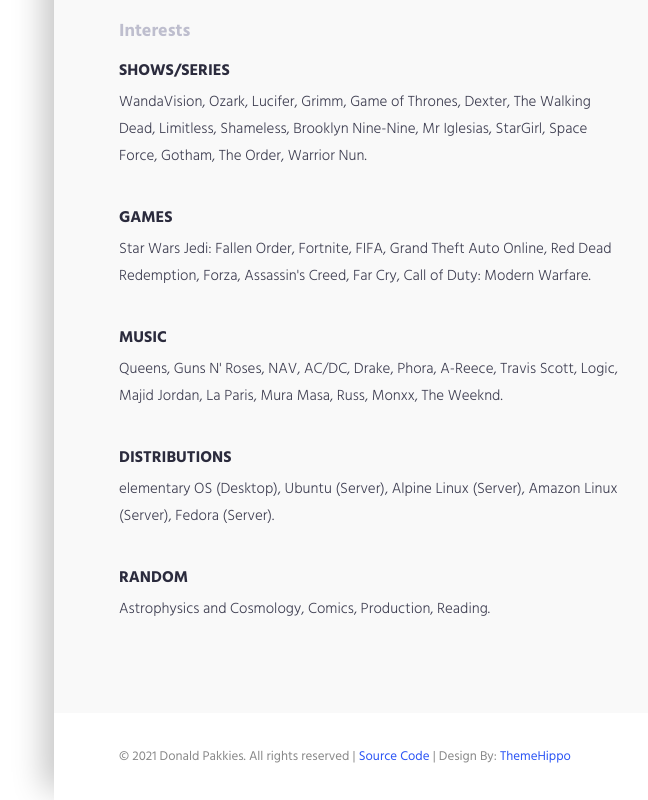
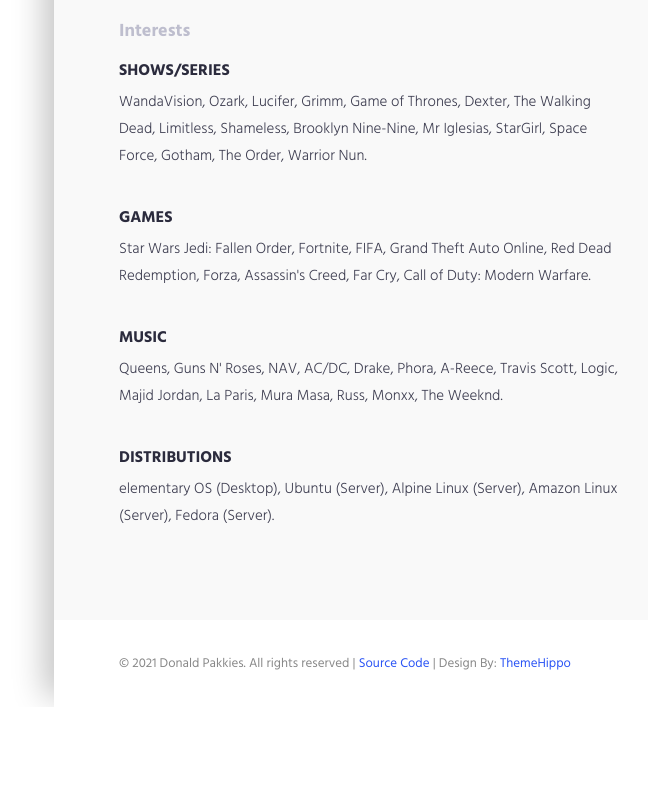
Before and after one commit to donaldp/donaldpakkies.com, a React (Create React App) app: page / in a window 1280 px wide. Shown: the part 2854-3654 px from the top of the page, without its empty margins (586-1234 px from the left). After the commit the page ends 3561 px from the top, so only its background shows below. Built offline with nearby package versions, Linux system fonts and the light colour scheme.

Commit message:
refactor: remove the Random section

```diff
--- a/src/components/InterestsComponent.js
+++ b/src/components/InterestsComponent.js
@@ -37,12 +37,6 @@ const InterestsComponent = (props) => {
 
               <p>elementary OS (Desktop), Ubuntu (Server), Alpine Linux (Server), Amazon Linux (Server), Fedora (Server).</p>
             </div>
-
-            <div className="content-item">
-              <h3>Random</h3>
-
-              <p>Astrophysics and Cosmology, Comics, Production, Reading.</p>
-            </div>
           </div>
         </div>
 
```
